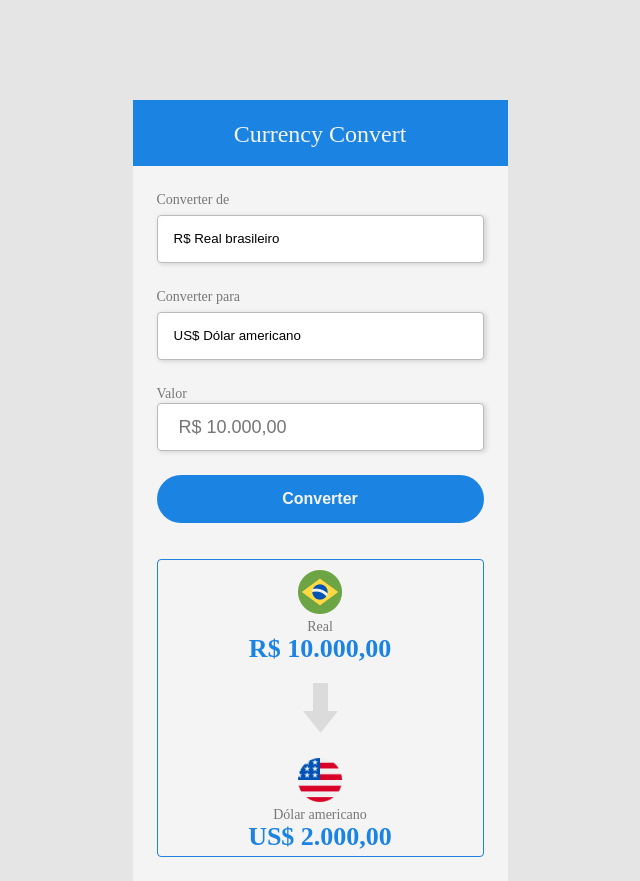
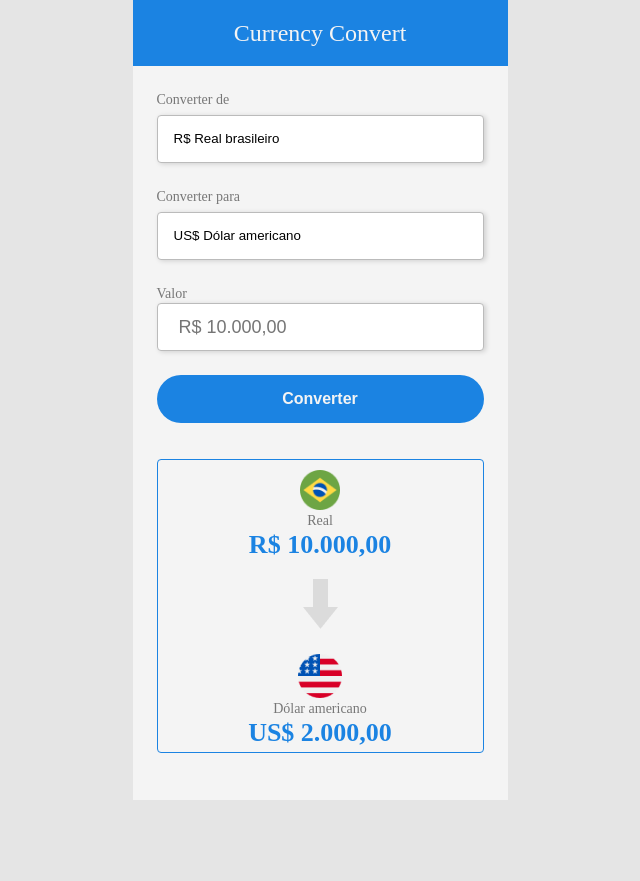
Before and after one commit to Limarychard/Currency-Convert, a plain HTML site: page index.html in a window 1280 px wide. Shown: the whole page, without its empty margins (320-960 px from the left). After the commit the page ends 800 px from the top, so only its background shows below. Drawn offline with Linux system fonts and the light colour scheme.

Commit message:
fixing settings in css

```diff
--- a/index.html
+++ b/index.html
@@ -59,7 +59,7 @@
 
             <section>
                 <div class="currency-container">
-                    <img src="./assets/brasil.png" alt="bandeira-brasil">
+                    <img src="./assets/brasil.png" width="40px" height="40px" alt="bandeira-brasil">
                     <p class="currency-name"> Real </p>
                     <p id="real-value-text" class="currency-value">R$ 10.000,00</p>
                 </div>
--- a/styles.css
+++ b/styles.css
@@ -10,25 +10,27 @@
 
 body {
     background-color: #E5E5E5;
+    display: flex;
+    justify-content: center;
+    height: 100vh;
 }
 
 .container {
     background-color: #F4F4F4;
     width: 375px;
-    margin: 0 auto;
-    margin-top: 100px;
 }
 
 header {
     background-color: #1B83E2;
     height: 66px;
+    display: flex;
+    justify-content: center;
+    align-items: center;
 }
 
 h1 {
     font-size: 24px;
     color: #F4F4F4;
-    text-align: center;
-    padding-top: 25px;
 }
 
 main {
@@ -95,11 +97,18 @@ button:active {
 section {
     border: 1px solid #1B83E2;
     border-radius: 4px;
+    display: flex;
+    flex-direction: column;
+    align-items: center;
+    gap: 15px;
 }
 
 .currency-container {
-    text-align: center;
     padding: 10px;
+    display: flex;
+    flex-direction: column;
+    gap: 2px;
+    align-items: center;
 }
 
 .currency-name {
@@ -114,7 +123,6 @@ section {
     padding-top: 4px;
 }
 
-.arrow-image {
-    margin: 15px auto;
-    display: block;
+img {
+    align-items: center;
 }
```
